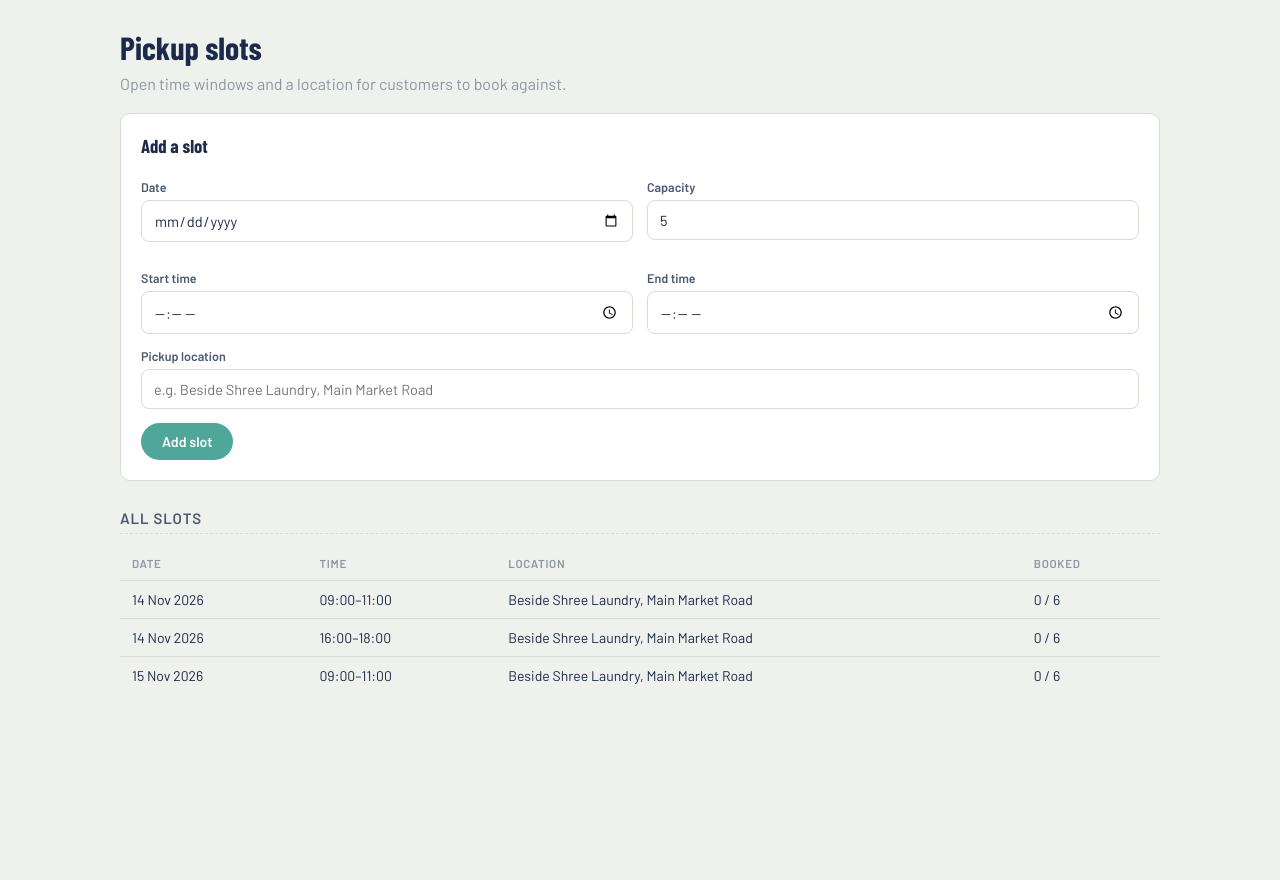
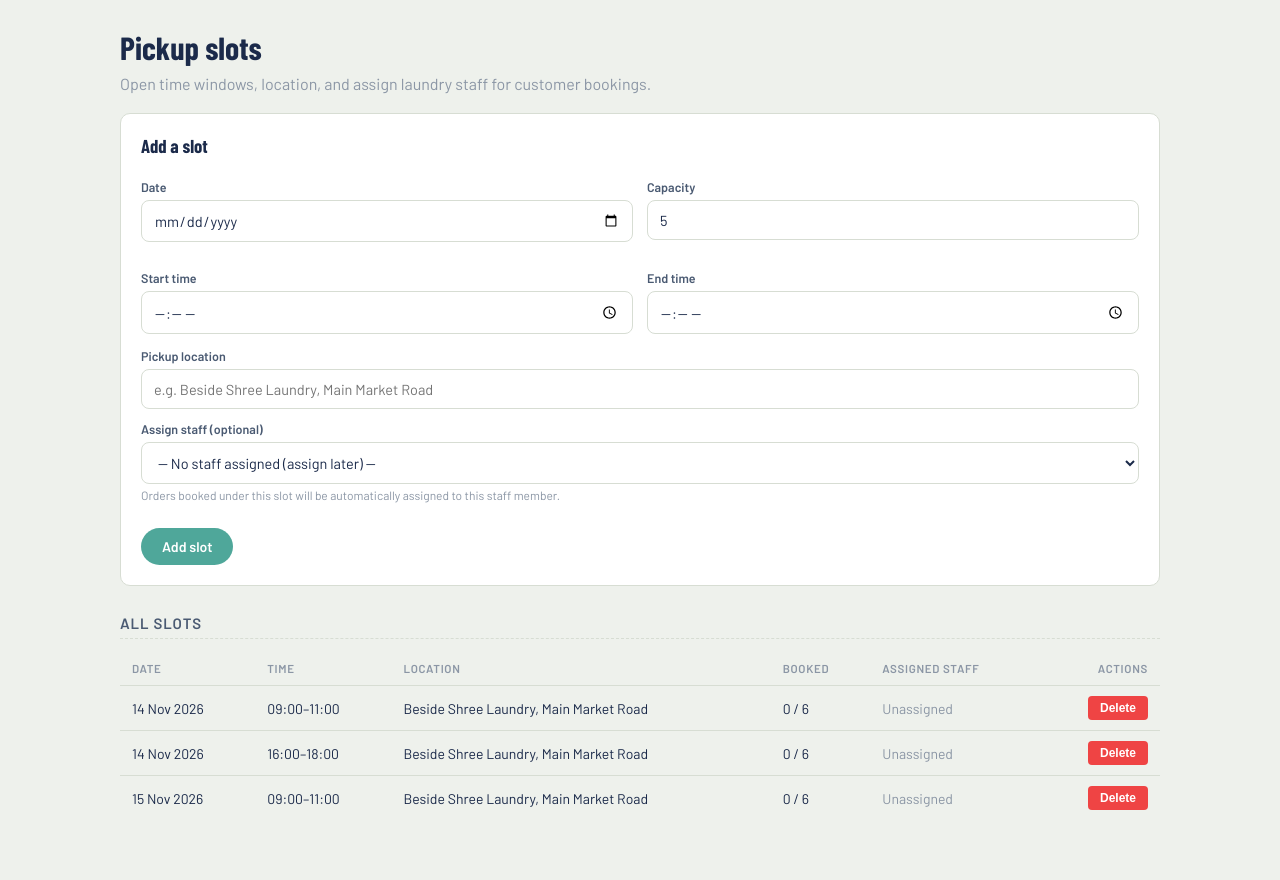
Before and after one commit to jack563j/laundry-marketplace, a Flask app: page /admin/slots in a window 1280 px wide. Shown: the part 61-941 px from the top of the page. Before the commit the page ends 745 px from the top, so only its background shows below. Run offline with Flask 3, Linux system fonts and the light colour scheme; a user stored in the database is signed in.

Commit message:
feat: add delete buttons for slots and staff, staff assignment on slot creation, and logout confirmation prompt

```diff
--- a/app/__init__.py
+++ b/app/__init__.py
@@ -14,8 +14,6 @@ def create_app():
 
     @app.after_request
     def set_security_headers(response):
-        # Baseline hardening headers — cheap to set, meaningfully raise the
-        # bar against clickjacking, MIME-sniffing, and referrer leakage.
         response.headers["X-Content-Type-Options"] = "nosniff"
         response.headers["X-Frame-Options"] = "DENY"
         response.headers["Referrer-Policy"] = "strict-origin-when-cross-origin"
@@ -77,6 +75,13 @@ def create_app():
 
     with app.app_context():
         db.create_all()
+        # Safe schema check: ensure assigned_staff_id exists on pickup_slot
+        try:
+            with db.engine.connect() as conn:
+                conn.execute(db.text('ALTER TABLE pickup_slot ADD COLUMN assigned_staff_id INTEGER REFERENCES "user"(id)'))
+                conn.commit()
+        except Exception:
+            pass
         from app.seed import seed_demo_data
         seed_demo_data()
 
--- a/app/admin/routes.py
+++ b/app/admin/routes.py
@@ -82,6 +82,7 @@ def reject_customer(user_id):
 def slots():
     if request.method == "POST":
         try:
+            assigned_staff_id = request.form.get("assigned_staff_id")
             slot = PickupSlot(
                 date=datetime.strptime(request.form["date"], "%Y-%m-%d").date(),
                 start_time=datetime.strptime(request.form["start_time"], "%H:%M").time(),
@@ -89,6 +90,7 @@ def slots():
                 location=request.form["location"].strip(),
                 capacity=int(request.form.get("capacity") or 5),
                 created_by=current_user.id,
+                assigned_staff_id=int(assigned_staff_id) if assigned_staff_id else None,
             )
         except (ValueError, KeyError):
             flash("Please fill in the slot details correctly.", "error")
@@ -99,7 +101,25 @@ def slots():
         return redirect(url_for("admin.slots"))
 
     all_slots = PickupSlot.query.order_by(PickupSlot.date, PickupSlot.start_time).all()
-    return render_template("admin/slots.html", slots=all_slots)
+    staff_list = User.query.filter_by(role="staff").order_by(User.name).all()
+    return render_template("admin/slots.html", slots=all_slots, staff_list=staff_list)
+
+
+@admin_bp.route("/slots/<int:slot_id>/delete", methods=["POST"])
+def delete_slot(slot_id):
+    slot = PickupSlot.query.get_or_404(slot_id)
+    active_orders = [o for o in slot.orders if o.status != CANCELLED]
+    if active_orders:
+        flash(f"Cannot delete this slot: there are {len(active_orders)} active order(s) booked against it.", "error")
+        return redirect(url_for("admin.slots"))
+
+    for o in list(slot.orders):
+        db.session.delete(o)
+
+    db.session.delete(slot)
+    db.session.commit()
+    flash("Pickup slot deleted successfully.", "success")
+    return redirect(url_for("admin.slots"))
 
 
 # ---------------------------------------------------------------------------
@@ -228,6 +248,27 @@ def manage_staff():
     return render_template("admin/staff.html", staff_list=staff_list)
 
 
+@admin_bp.route("/staff/<int:staff_id>/delete", methods=["POST"])
+def delete_staff(staff_id):
+    staff = User.query.filter_by(id=staff_id, role="staff").first_or_404()
+
+    # 1. Unassign from all orders
+    Order.query.filter_by(assigned_staff_id=staff.id).update({"assigned_staff_id": None})
+    # 2. Unassign from all pickup slots
+    PickupSlot.query.filter_by(assigned_staff_id=staff.id).update({"assigned_staff_id": None})
+    # 3. Disassociate from order status logs
+    from app.models import OrderStatusLog, Notification
+    OrderStatusLog.query.filter_by(changed_by_id=staff.id).update({"changed_by_id": None})
+    # 4. Remove notifications sent to this staff member
+    Notification.query.filter_by(user_id=staff.id).delete()
+
+    staff_name = staff.name
+    db.session.delete(staff)
+    db.session.commit()
+    flash(f"Staff account '{staff_name}' deleted. Assigned orders have been returned to the unassigned queue.", "success")
+    return redirect(url_for("admin.manage_staff"))
+
+
 # ---------------------------------------------------------------------------
 # Service types & pricing
 # ---------------------------------------------------------------------------
--- a/app/models.py
+++ b/app/models.py
@@ -92,8 +92,10 @@ class PickupSlot(db.Model):
     location = db.Column(db.String(255), nullable=False)
     capacity = db.Column(db.Integer, nullable=False, default=5)
     created_by = db.Column(db.Integer, db.ForeignKey("user.id"))
+    assigned_staff_id = db.Column(db.Integer, db.ForeignKey("user.id"), nullable=True)
 
     orders = db.relationship("Order", backref="pickup_slot")
+    assigned_staff = db.relationship("User", foreign_keys=[assigned_staff_id])
 
     @property
     def booked_count(self):
--- a/app/templates/admin/slots.html
+++ b/app/templates/admin/slots.html
@@ -5,7 +5,7 @@
   <div class="page-header">
     <div>
       <h1>Pickup slots</h1>
-      <p>Open time windows and a location for customers to book against.</p>
+      <p>Open time windows, location, and assign laundry staff for customer bookings.</p>
     </div>
   </div>
 
@@ -33,6 +33,16 @@
       </div>
       <label for="location">Pickup location</label>
       <input type="text" id="location" name="location" placeholder="e.g. Beside Shree Laundry, Main Market Road" required>
+
+      <label for="assigned_staff_id" style="margin-top:12px;">Assign staff (optional)</label>
+      <select id="assigned_staff_id" name="assigned_staff_id">
+        <option value="">-- No staff assigned (assign later) --</option>
+        {% for st in staff_list %}
+          <option value="{{ st.id }}">{{ st.name }} ({{ st.phone }})</option>
+        {% endfor %}
+      </select>
+      <p class="field-hint">Orders booked under this slot will be automatically assigned to this staff member.</p>
+
       <button class="btn btn-primary" type="submit" style="margin-top:14px;">Add slot</button>
     </form>
   </div>
@@ -40,7 +50,16 @@
   <div class="section-title">All slots</div>
   {% if slots %}
   <table>
-    <thead><tr><th>Date</th><th>Time</th><th>Location</th><th>Booked</th></tr></thead>
+    <thead>
+      <tr>
+        <th>Date</th>
+        <th>Time</th>
+        <th>Location</th>
+        <th>Booked</th>
+        <th>Assigned Staff</th>
+        <th style="text-align:right;">Actions</th>
+      </tr>
+    </thead>
     <tbody>
       {% for s in slots %}
       <tr>
@@ -48,6 +67,19 @@
         <td data-label="Time">{{ s.start_time.strftime('%H:%M') }}–{{ s.end_time.strftime('%H:%M') }}</td>
         <td data-label="Location">{{ s.location }}</td>
         <td data-label="Booked">{{ s.booked_count }} / {{ s.capacity }}{% if s.is_full %} <span class="badge badge-coral">Full</span>{% endif %}</td>
+        <td data-label="Assigned Staff">
+          {% if s.assigned_staff %}
+            <span class="badge badge-blue">{{ s.assigned_staff.name }}</span>
+          {% else %}
+            <span class="muted">Unassigned</span>
+          {% endif %}
+        </td>
+        <td data-label="Actions" style="text-align:right;">
+          <form method="POST" action="{{ url_for('admin.delete_slot', slot_id=s.id) }}" style="display:inline;" onsubmit="return confirm('Are you sure you want to delete this pickup slot?');">
+            <input type="hidden" name="csrf_token" value="{{ csrf_token() }}">
+            <button type="submit" style="background:#EF4444; color:#ffffff; border:none; padding:5px 12px; border-radius:4px; font-size:12px; font-weight:600; cursor:pointer;">Delete</button>
+          </form>
+        </td>
       </tr>
       {% endfor %}
     </tbody>
--- a/app/templates/base.html
+++ b/app/templates/base.html
@@ -43,7 +43,7 @@
         {% if unread_count %}<span class="badge badge-coral" style="position:absolute; top:-8px; right:-14px; padding:1px 6px;">{{ unread_count }}</span>{% endif %}
       </a>
       <span class="nav-user">{{ current_user.name }}</span>
-      <a href="{{ url_for('auth.logout') }}">Log out</a>
+      <a href="{{ url_for('auth.logout') }}" onclick="return confirm('Are you sure you want to log out?');">Log out</a>
     </div>
     {% endif %}
   </div>
```
Also changed, not shown: app/customer/routes.py (+6 -1 lines), app/templates/admin/staff.html (+17 -4 lines).
